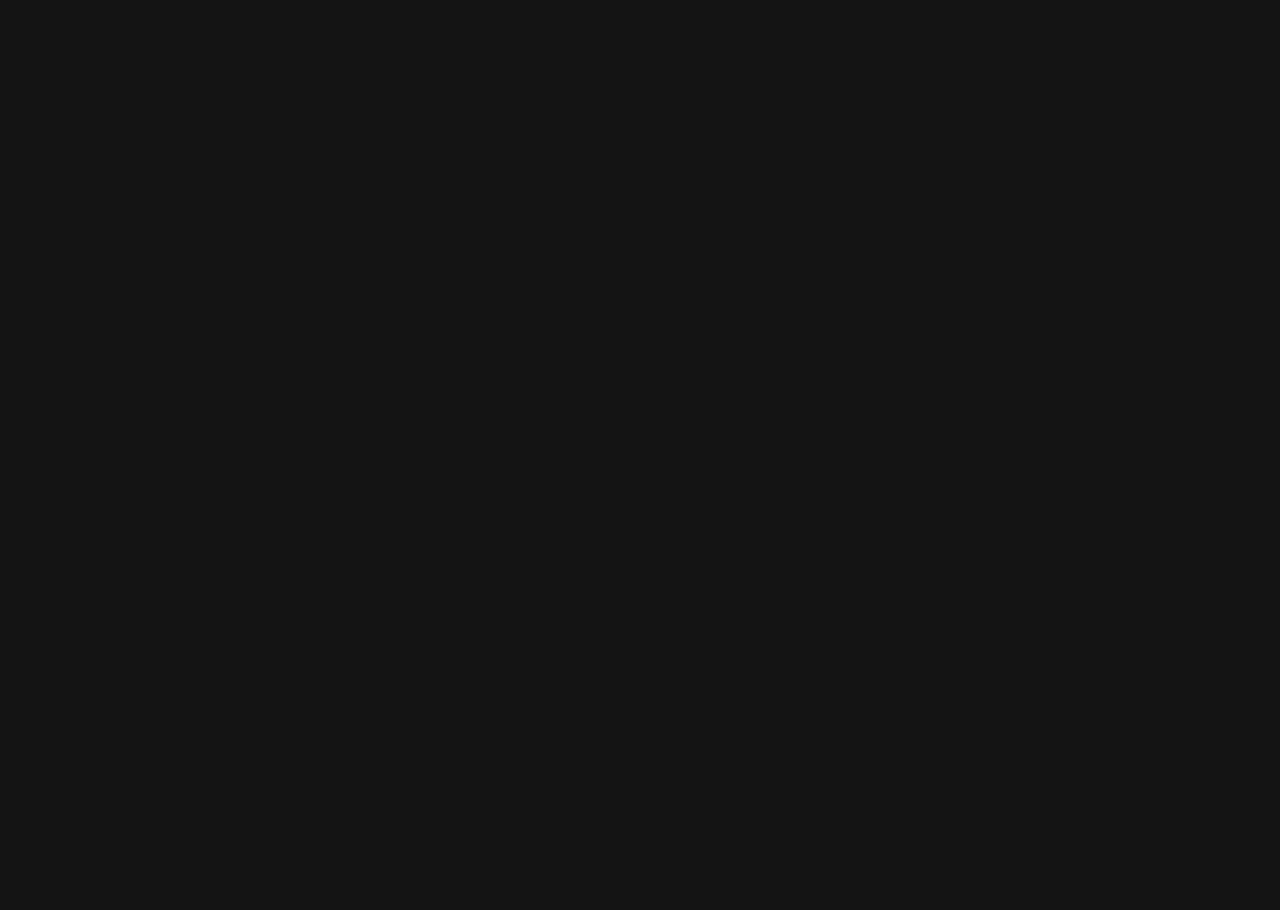
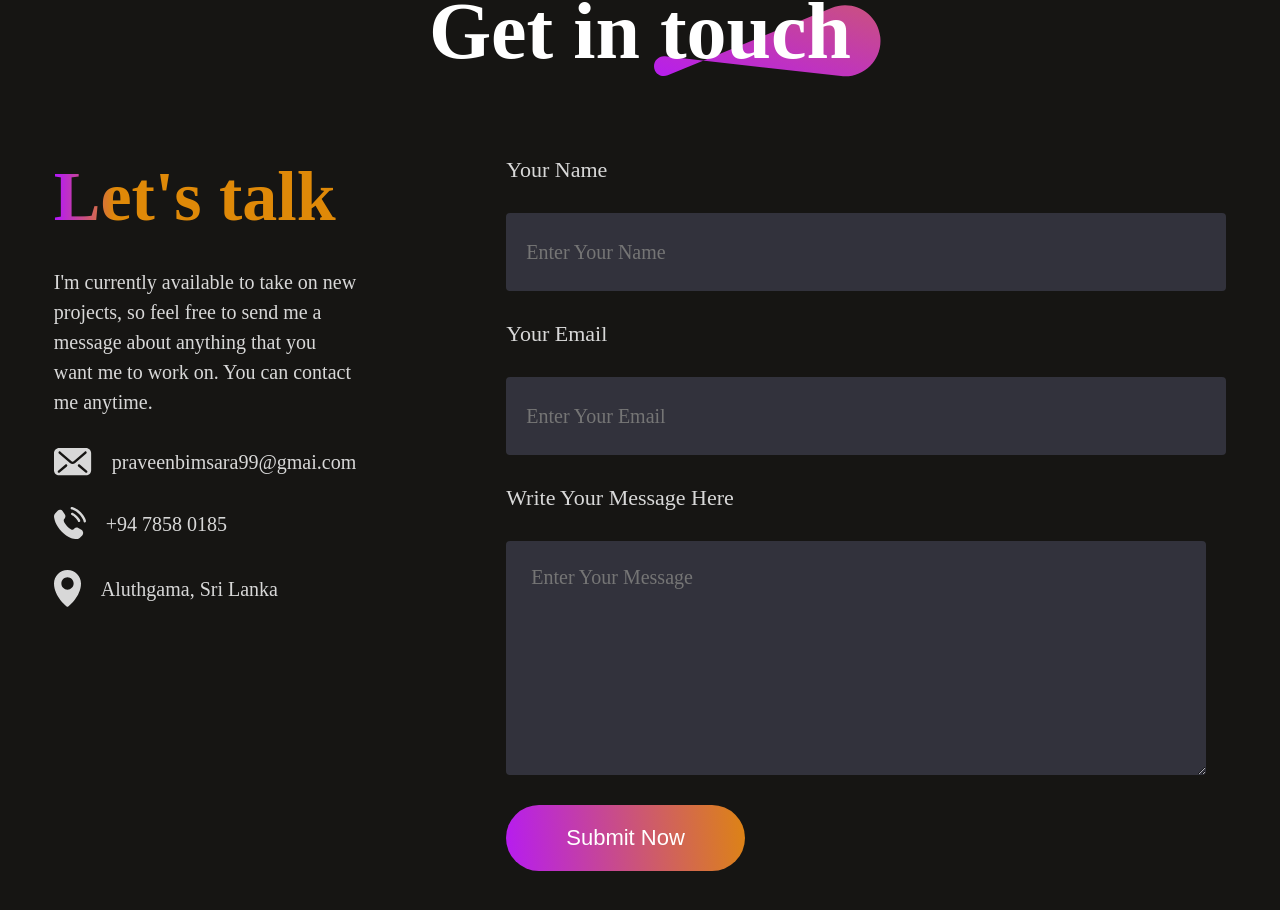
Before and after one commit to PraveenBimsara/my-portfolio-react-app, a React app: page / in a window 1280 px wide. Shown: the part 4213-5123 px from the top of the page. Before the commit the page ends 4119 px from the top, so only its background shows below. Built offline with nearby package versions, Linux system fonts and the light colour scheme; the HTML template or start-up script is replaced by a standard one.

Commit message:
Created contact form

```diff
--- a/src/App.jsx
+++ b/src/App.jsx
@@ -4,6 +4,7 @@
 import About from './components/About/About'
 import Services from './components/Services/Services'
 import MyProject from './components/MyProject/MyProject'
+import Contact from './components/Contact/Contact'
 
 const App = () => {
   return (
@@ -13,6 +14,7 @@
       <About/>
       <Services/>
       <MyProject/>
+      <Contact/>
     </div>
   )
 }
--- a/src/components/Contact/Contact.css
+++ b/src/components/Contact/Contact.css
@@ -0,0 +1,104 @@
+.contact{
+    display: flex;
+    flex-direction: column;
+    align-items: center;
+    justify-content: center;
+    gap: 80px;
+    margin: 80px 170px;
+}
+.contact-title{
+    position: relative;
+}
+.contact-title h1{
+    padding: 0 30px;
+    font-size: 80px;
+    font-weight: 600;
+}
+.contact-title img{
+    position: absolute;
+    bottom: 0;
+    right: 0;
+    z-index: -1;
+}
+.contact-section{
+    display: flex;
+    gap: 150px;
+}
+.contact-left{
+    display: flex;
+    flex-direction: column;
+    gap: 30px;
+}
+.contact-left h1{
+    font-size: 70px;
+    font-weight: 700;
+    background: linear-gradient(270deg, #DF8908 80%, #B415FF 100%);
+    background-clip: text;
+    -webkit-background-clip: text;
+    -webkit-text-fill-color: transparent;
+}
+.contact-left p{
+    max-width: 550px;
+    color: #D8D8D8;
+    font-size: 20px;
+    line-height: 30px;
+}
+.contact-details{
+    display: flex;
+    flex-direction: column;
+    gap: 30px;
+    color: #D8D8D8;
+    font-size: 20px;
+}
+.contact-detail{
+    display: flex;
+    align-items: center;
+    gap: 20px;
+}
+.contact-right{
+    display: flex;
+    flex-direction: column;
+    align-items: start;
+    gap: 30px;
+}
+.contact-right label{
+    color: #D8D8D8;
+    font-size: 22px;
+    font-weight: 500;
+}
+.contact-right input{
+    border: none;
+    width: 700px;
+    height: 78px;
+    padding-left: 20px;
+    border-radius: 4px;
+    background: #32323C;
+    color: #A0A0A0;
+    font-family: Outfit;
+    font-size: 20px;
+}
+.contact-right textarea{
+    width: 650px;
+    border: none;
+    padding: 25px;
+    border-radius: 4px;
+    background: #32323C;
+    color: #A0A0A0;
+    font-family: Outfit;
+    font-size: 20px;
+}
+.contact-submit{
+    border: none;
+    color: white;
+    border-radius: 50px;
+    background: linear-gradient(264deg, #DF8908 -5.09%, #B415FF 106.28%);
+    font-size: 22px;
+    padding: 20px 60px;
+    margin-bottom: 50px;
+    cursor: pointer;
+    transition: 0.3s;
+}
+.contact-submit:hover{
+    transform: scale(1.1);
+    transition: 0.3s;
+}
--- a/src/components/Contact/Contact.jsx
+++ b/src/components/Contact/Contact.jsx
@@ -1,9 +1,47 @@
 import React from 'react'
 import './Contact.css'
+import theme_pattern from '../../assets/theme_pattern.svg'
+import mail_icon from '../../assets/mail_icon.svg'
+import location_icon from '../../assets/location_icon.svg'
+import call_icon from '../../assets/call_icon.svg'
+
+
 
 const Contact = () => {
   return (
-    <div>Contact</div>
+    <div className='contact'>
+        <div className="contact-title">
+            <h1>Get in touch</h1>
+            <img src = {theme_pattern} alt=''/>
+        </div>
+        <div className="contact-section">
+            <div className="contact-left">
+                <h1>Let's talk</h1>
+                <p>I'm currently available to take on new projects, so feel free to send me a message about anything that you want me to work on. You can contact me anytime.</p>
+                <div className="contact-details">
+                    <div className="contact-detail">
+                        <img src={mail_icon} alt=''/><p>praveenbimsara99@gmai.com</p>
+                    </div>
+                    <div className="contact-detail">
+                        <img src = {call_icon} alt=''/><p>+94 7858 0185</p>
+                        </div>
+                        <div className="contact-detail">
+                        <img src={location_icon} alt=''/><p>Aluthgama, Sri Lanka</p>
+                    </div>
+
+                </div>
+            </div>
+            <form className="contact-right">
+                <label htmlFor="">Your Name</label>
+                <input type="text" placeholder='Enter Your Name' name='name'/>
+                <label htmlFor="">Your Email</label>
+                <input type="email" placeholder='Enter Your Email' name='email'/>
+                <label htmlFor="">Write Your Message Here</label>
+                <textarea name="message" rows='8' placeholder='Enter Your Message'></textarea>
+                <button type='submit' className="contact-submit">Submit Now</button>
+            </form>
+        </div>
+    </div>
   )
 }
 
```
